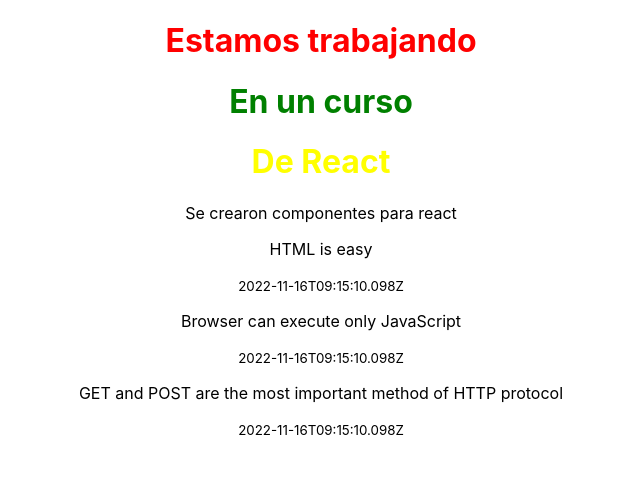
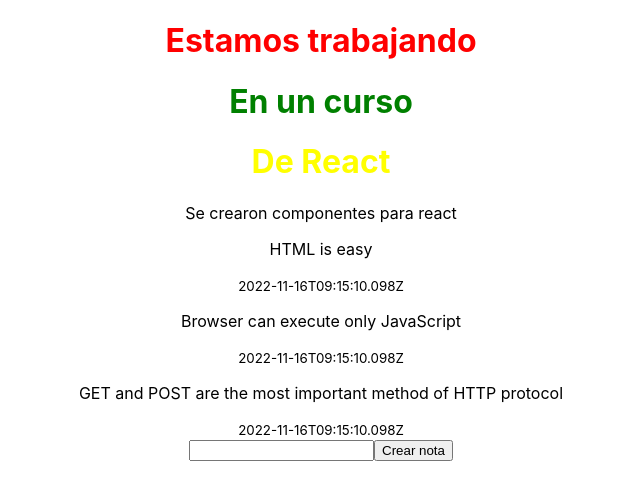
Before and after one commit to imanuel96i/PPJ-JavaScript, a React (Create React App) app in the folder tienda/: page / in a window 1280 px wide. Shown: the top 500 px of the page, without its empty margins (319-959 px from the left). Built offline with nearby package versions, Linux system fonts and the light colour scheme.

Commit message:
Añadir elementos en arrays

```diff
--- a/tienda/src/App.js
+++ b/tienda/src/App.js
@@ -1,42 +1,32 @@
 import './App.css';
 import Mensaje from './Mensaje'
+import { Note } from './Note'
+import { useState } from 'react';
 
 const Descripcion = () => {
   return <p>Se crearon componentes para react</p>
 }
 
-const App = () => {
+const App = (props) => {
+  const [notes, setNotes] = useState(props.notes)
+  const [newNote, setNewNote] = useState("")
 
-  const notes = [
-    {
-      id: 13,
-      content: "HTML is easy",
-      date: "2022-11-16T09:15:10.098Z",
-      important: true
-    },
-    {
-      id: 15,
-      content: "Browser can execute only JavaScript",
-      date: "2022-11-16T09:15:10.098Z",
-      important: false
-    },
-    {
-      id: 23,
-      content: "GET and POST are the most important method of HTTP protocol",
-      date: "2022-11-16T09:15:10.098Z",
-      important: true
+  const handleSubmit = (event) => {
+    event.preventDefault();
+    console.log('Crear nota')
+    const noteToAddToState = {
+      id: notes.length + 1,
+      content: newNote,
+      date: new Date().toISOString(),
+      important: Math.random() < 0.5
     }
-  ]
+    console.log(noteToAddToState)
+    setNotes(notes.concat(noteToAddToState))
+    setNewNote("")
+  }
 
-  const Note = ({ note }) => {
-    return (
-      <div key={note.id}>
-            <p>{note.content}</p>
-            <small>
-              <time>{note.date}</time>
-            </small>
-      </div>
-    )
+  const handleChange = (event) => {
+    setNewNote(event.target.value)
   }
 
   return (
@@ -45,7 +35,13 @@
       <Mensaje color='green' message='En un curso' />
       <Mensaje color='yellow' message='De React' />
       <Descripcion />
-      { notes.map(note => <Note note={note}/>)}
+      {notes.map(note =>
+        <Note key={note.id} {...note} />
+      )}
+      <form onSubmit={handleSubmit}>
+        <input type="text" onChange={handleChange} value={newNote} />
+        <button>Crear nota</button>
+      </form>
     </div>
   );
 }
--- /dev/null
+++ b/tienda/src/Note.js
@@ -0,0 +1,10 @@
+export const Note = ({content, date }) => {
+    return (
+        <div>
+            <p>{content}</p>
+            <small>
+                <time>{date}</time>
+            </small>
+        </div>
+    )
+}
--- a/tienda/src/index.js
+++ b/tienda/src/index.js
@@ -4,11 +4,31 @@
 import App from './App';
 import reportWebVitals from './reportWebVitals';
 
+const notes = [
+    {
+      id: 1,
+      content: "HTML is easy",
+      date: "2022-11-16T09:15:10.098Z",
+      important: true
+    },
+    {
+      id: 2,
+      content: "Browser can execute only JavaScript",
+      date: "2022-11-16T09:15:10.098Z",
+      important: false
+    },
+    {
+      id: 3,
+      content: "GET and POST are the most important method of HTTP protocol",
+      date: "2022-11-16T09:15:10.098Z",
+      important: true
+    }
+]
 
 const root = ReactDOM.createRoot(document.getElementById('root'));
 root.render(
   <React.StrictMode>
-    <App />
+    <App notes={notes} />
   </React.StrictMode>
 );
 
```
